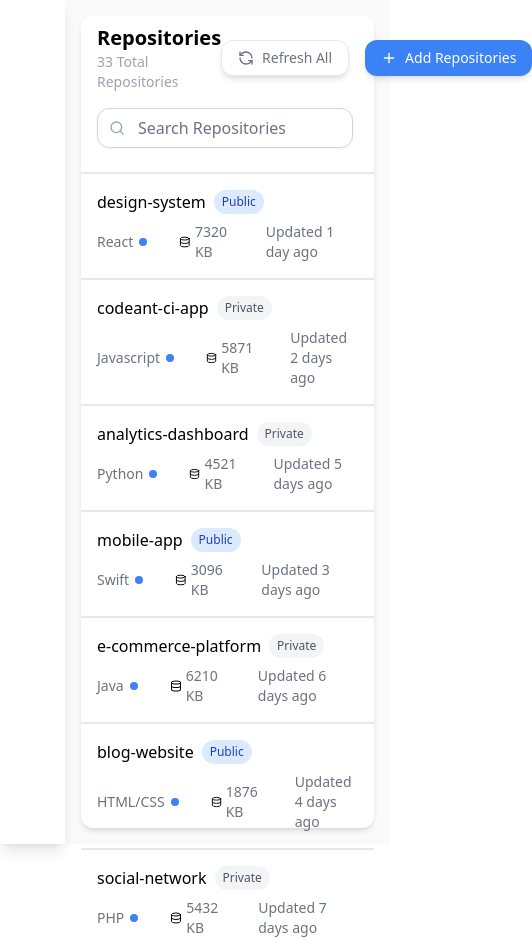
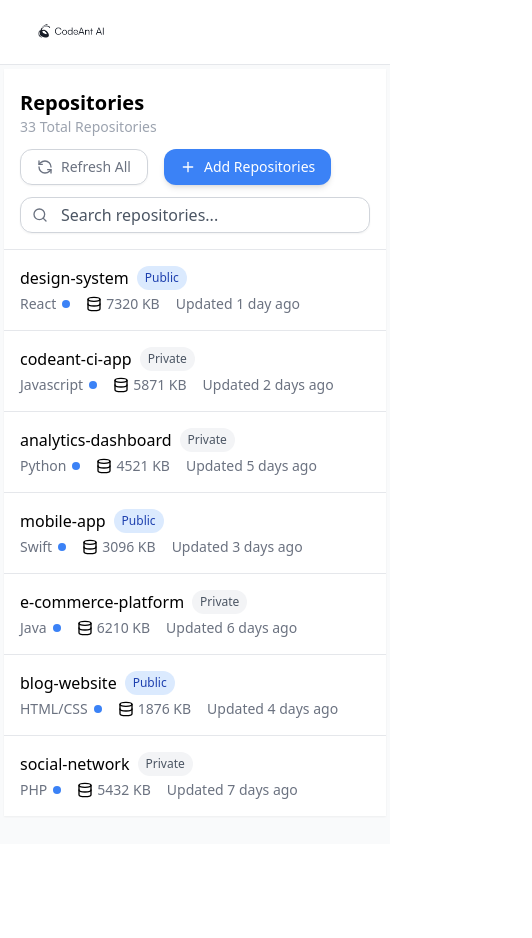
Before and after one commit to Neel-max-cpu/project_assignment, a React (Vite) app: page /dashboard in a window 390 px wide. Shown: the whole page, 532 px wide, since content can reach past the window. After the commit the page ends 844 px from the top, so only its background shows below. Built offline with nearby package versions, Linux system fonts and the light colour scheme.

Commit message:
mobile almost done :memo:

```diff
--- a/src/components/MainDash.jsx
+++ b/src/components/MainDash.jsx
@@ -1,4 +1,4 @@
-import React, { useState } from 'react';
+import React, { useState, useEffect } from 'react';
 import { clsx } from 'clsx';
 
 import {
@@ -7,16 +7,48 @@ import {
 
 import SideBarDemo from './SideBarDemo';
 import Repo from './Repo';
+import MobileSidebar from './MobileSidebar';
+import RepositoryList from "./RepositoryList";
+import repositories from "../assets/data/repositories.json";
+
+
+// img ----
+import img1 from "../assets/img/CodeAnt Ai.png"
+
+const MainDash = () => {
+
+    const [isMobile, setIsMobile] = useState(false);
+    const [isSidebarOpen, setIsSidebarOpen] = useState(false);
+
+    useEffect(() => {
+        const handleResize = () => {
+            setIsMobile(window.innerWidth < 768);
+        };
+
+        handleResize();
+        window.addEventListener('resize', handleResize);
+        return () => window.removeEventListener('resize', handleResize);
+    }, []);
 
 
 
+    const MobileLayout = () => (
+        <div className='min-h-screen bg-gray-50'>
+            <div className='flex items-center justify-between p-4 bg-white border-b'>
+                <img src={img1} alt="CodeAnt AI" className="h-8" />
+                <button onClick={() => setIsSidebarOpen(true)}>
+                    <svg className="h-6 w-6" fill="none" stroke="currentColor" viewBox="0 0 24 24"/>
+                        <path strokeLinecap="round" strokeLinejoin="round" strokeWidth={2} d="M4 6h16M4 12h16m-7 6h7" />
+                </button>
+            </div>
+            <div className='p-1'>
+                <RepositoryList repositories={repositories} />
+            </div>
+            <MobileSidebar isOpen={isSidebarOpen} onClose={() => setIsSidebarOpen(false)} />
+        </div>
+    );
 
-
-
-const MainDash = () => {
-
-
-    return (
+    const DesktopLayout = () => (
         <div className='flex h-screen bg-[#FAFAFA]'>
             {/* side bar */}
             <div className=' bg-white text-black w-1/6 h-full shadow-lg'>
@@ -29,11 +61,14 @@ const MainDash = () => {
             {/* main content */}
             <div className="h-screen w-5/6 mx-auto px-4 py-4">
                 {/* content */}
-                <Repo/>
+                <Repo />
             </div>
 
         </div>
-    )
+    );
+
+
+    return isMobile ? <MobileLayout /> : <DesktopLayout />;
 }
 
 export default MainDash
--- /dev/null
+++ b/src/components/MobileSidebar.jsx
@@ -0,0 +1,76 @@
+import React from 'react'
+
+import {
+  Sheet,
+  SheetContent,
+  SheetHeader,
+  SheetTitle,
+  SheetTrigger,
+} from "./ui/sheet"
+
+import {
+  Select,
+  SelectContent,
+  SelectItem,
+  SelectTrigger,
+  SelectValue,
+} from "./ui/select"
+import { Button } from './ui/button'
+
+
+// img
+import img1 from "../assets/img/CodeAnt Ai.png"
+
+// icons
+import { SeparatorVertical, Home, Cloud, BookText, Settings, Phone, LogOut, Menu, X } from "lucide-react"
+
+const navigationItems = [
+  { title: 'Repositories', icon: <Home /> },
+  { title: 'AI Code Review', icon: <SeparatorVertical /> },
+  { title: 'Cloud Security', icon: <Cloud /> },
+  { title: 'How to Use', icon: <BookText /> },
+  { title: 'Settings', icon: <Settings /> },
+  { title: 'Support', icon: <Phone /> },
+  { title: 'Logout', icon: <LogOut /> },
+];
+
+
+
+const MobileSidebar = ({ isOpen, onClose }) => {
+  return (
+    <Sheet open={isOpen} onOpenChange={onClose}>
+      <SheetContent side="right" className="w-[300px] sm:w-[400px] p-0">
+        <SheetHeader className="p-4 border-b">
+          <div className="flex justify-between items-center">
+            <img src="/logo.png" alt="CodeAnt AI" className="h-8" />
+            <button onClick={onClose}>
+              <X className="h-6 w-6" />
+            </button>
+          </div>
+          <Select>
+            <SelectTrigger className="w-full rounded-lg border border-gray-300">
+              <SelectValue placeholder="UtkarshDhairyaPanwar" />
+            </SelectTrigger>
+            <SelectContent>
+              <SelectItem value="user1">UtkarshDhairyaPanwar</SelectItem>
+              <SelectItem value="user2">User 2</SelectItem>
+            </SelectContent>
+          </Select>
+        </SheetHeader>
+        <div className="py-4">
+          {navigationItems.map((item) => (
+            <button
+              key={item.title}
+              className="w-full px-4 py-3 flex items-center space-x-3 hover:bg-gray-100"
+            >
+              <span>{item.icon}</span>
+              <span>{item.title}</span>
+            </button>
+          ))}
+        </div>
+      </SheetContent>
+    </Sheet>
+  )
+}
+
+export default MobileSidebar
--- /dev/null
+++ b/src/components/RepositoryList.jsx
@@ -0,0 +1,83 @@
+import React from 'react';
+import { Button } from "./ui/button";
+import { Input } from ".//ui/input";
+
+
+// icons
+import { RefreshCcw, Plus, Search, Database } from 'lucide-react';
+
+const languageColors = {
+    React: "bg-blue-500",
+    Javascript: "bg-yellow-500",
+    Python: "bg-green-500",
+    Swift: "bg-orange-500",
+    Java: "bg-red-500",
+    "HTML/CSS": "bg-purple-500",
+    PHP: "bg-indigo-500"
+};
+
+const RepositoryList = ({ repositories }) => {
+    return (
+        <div className="bg-white h-full rounded-lg shadow-sm">
+            <div className="p-4 border-b">
+                <div className="my-1">
+                    <div>
+                        <h1 className='font-semibold text-xl'>Repositories</h1>
+                        <h5 className='text-gray-400 text-sm'>33 Total Repositories</h5>
+                    </div>
+                    <div className='flex space-x-4 my-3'>
+                        <Button className="text-gray-500 border border-gray-300 rounded-xl shadow-sm">
+                            <RefreshCcw />
+                            Refresh All
+                        </Button>
+                        <Button className="text-white bg-blue-500 rounded-xl shadow-md hover:bg-blue-500 hover:text-white">
+                            <Plus />
+                            Add Repositories
+                        </Button>
+                    </div>
+                </div>
+                <div className="relative">
+                    <Search className="absolute left-3 top-1/2 transform -translate-y-1/2 text-gray-500 h-4 w-4" />
+                    <Input
+                        className="pl-10 w-full border-gray-300 rounded-xl text-gray-600"
+                        placeholder="Search repositories..."
+                    />
+                </div>
+            </div>
+            <div className="divide-y">
+                {repositories.map((repo) => (
+                    <div key={repo.name} className="p-4 hover:bg-gray-50">
+                        <div className="flex items-center justify-between">
+                            <div>
+                                <div className="flex items-center gap-2">
+                                    <span className="font-medium">{repo.name}</span>
+                                    <span
+                                        className={`rounded-full text-xs px-2 py-1 ${repo.visibility === "Public"
+                                            ? "bg-blue-100 text-blue-800"
+                                            : "bg-gray-100 text-gray-600"
+                                            }`}
+                                    >
+                                        {repo.visibility}
+                                    </span>
+                                </div>
+                                <div className="flex items-center gap-4 mt-1 text-sm text-gray-500">
+                                    <span className="flex items-center gap-1.5">
+                                        <span>{repo.language}</span>
+                                        <div className="bg-blue-500 rounded-full w-2 h-2"></div>
+                                    </span>
+                                    <span className="flex items-center gap-1">
+                                        <Database className="text-black h-4 w-4" />
+                                        {repo.size} KB
+                                    </span>
+                                    <span>Updated {repo.updatedAt}</span>
+                                </div>
+                            </div>
+                        </div>
+                    </div>
+                ))}
+            </div>
+        </div>
+    )
+}
+
+export default RepositoryList
--- /dev/null
+++ b/src/components/ui/badge.jsx
@@ -0,0 +1,34 @@
+import * as React from "react"
+import { cva } from "class-variance-authority";
+
+import { cn } from "@/lib/utils"
+
+const badgeVariants = cva(
+  "inline-flex items-center rounded-md border px-2.5 py-0.5 text-xs font-semibold transition-colors focus:outline-none focus:ring-2 focus:ring-ring focus:ring-offset-2",
+  {
+    variants: {
+      variant: {
+        default:
+          "border-transparent bg-primary text-primary-foreground shadow hover:bg-primary/80",
+        secondary:
+          "border-transparent bg-secondary text-secondary-foreground hover:bg-secondary/80",
+        destructive:
+          "border-transparent bg-destructive text-destructive-foreground shadow hover:bg-destructive/80",
+        outline: "text-foreground",
+      },
+    },
+    defaultVariants: {
+      variant: "default",
+    },
+  }
+)
+
+function Badge({
+  className,
+  variant,
+  ...props
+}) {
+  return (<div className={cn(badgeVariants({ variant }), className)} {...props} />);
+}
+
+export { Badge, badgeVariants }
```
